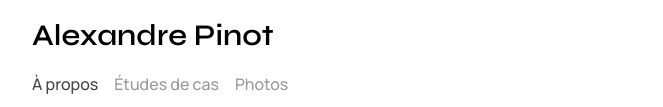
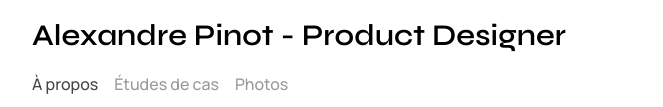
Before and after one commit to pinotalexandre/pinotalexandre, a plain HTML site: page index.html in a window 1280 px wide. Shown: the part 180-287 px from the top of the page, without its empty margins (308-971 px from the left). Drawn offline with Linux system fonts and the light colour scheme.

Commit message:
Add files via upload

```diff
--- a/index.html
+++ b/index.html
@@ -4,10 +4,9 @@
     <meta charset="UTF-8" />
     <link rel="icon" href="favicon.ico" />
     <meta name="viewport" content="width=device-width, initial-scale=1.0" />
-    <meta content="Alexandre Pinot est un product designer et étudiant à Hetic à Paris." name="description"/>
     <meta content="Alexandre Pinot - Product Designer" property="og:title"/>
-    <meta content="Alexandre Pinot est un product designer et étudiant à Hetic à Paris." property="og:description"/><meta content="https://i.ibb.co/NygN1Qx/Capture-d-e-cran-2022-03-08-a-15-49-18.png" property="og:image"/><meta content="Alexandre Pinot - Product Designer" property="twitter:title"/>
-    <meta content="Alexandre Pinot est un product designer et étudiant à Hetic à Paris." property="twitter:description"/>
+    <meta content="Alexandre Pinot est un product designer en alternance à Malt et étudiant à Hetic à Paris. Il aime travailler sur des produits digitaux innovants." property="og:description"/><meta content="https://i.ibb.co/NygN1Qx/Capture-d-e-cran-2022-03-08-a-15-49-18.png" property="og:image"/><meta content="Alexandre Pinot - Product Designer" property="twitter:title"/>
+    <meta content="Alexandre Pinot est un product designer en alternance à Malt et étudiant à Hetic à Paris. Il aime travailler sur des produits digitaux innovants." property="twitter:description"/>
     <meta content="https://i.ibb.co/NygN1Qx/Capture-d-e-cran-2022-03-08-a-15-49-18.png" property="twitter:image"/>
     <meta property="og:type" content="website"/>
     <link href="main.css" rel="stylesheet">
@@ -35,7 +34,7 @@
                 <div class="img">
                     <img src="https://framerusercontent.com/images/6lHFywyY3FvsUQxLdFR3SJICms.png" alt="me !">
                 </div>
-                <h1>Alexandre Pinot</h1>
+                <h1>Alexandre Pinot - Product Designer</h1>
                 <nav class="nav">
                     <div class="item active">
                         <a href="#">À propos</a>
```
Also changed, not shown: case-study.html (+3 -4 lines), case-study/medicatice.html (+2 -2 lines), case-study/miam-app.html (+3 -3 lines), photos.html (+2 -3 lines).
